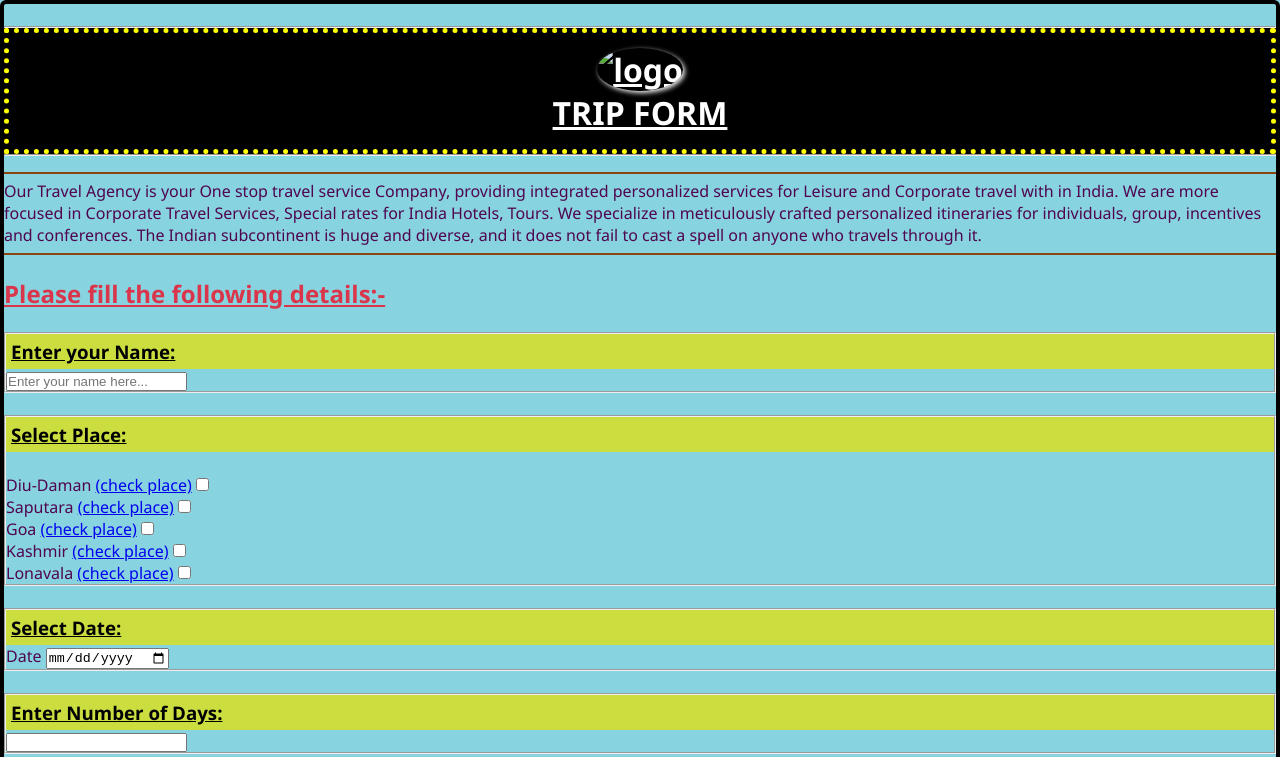
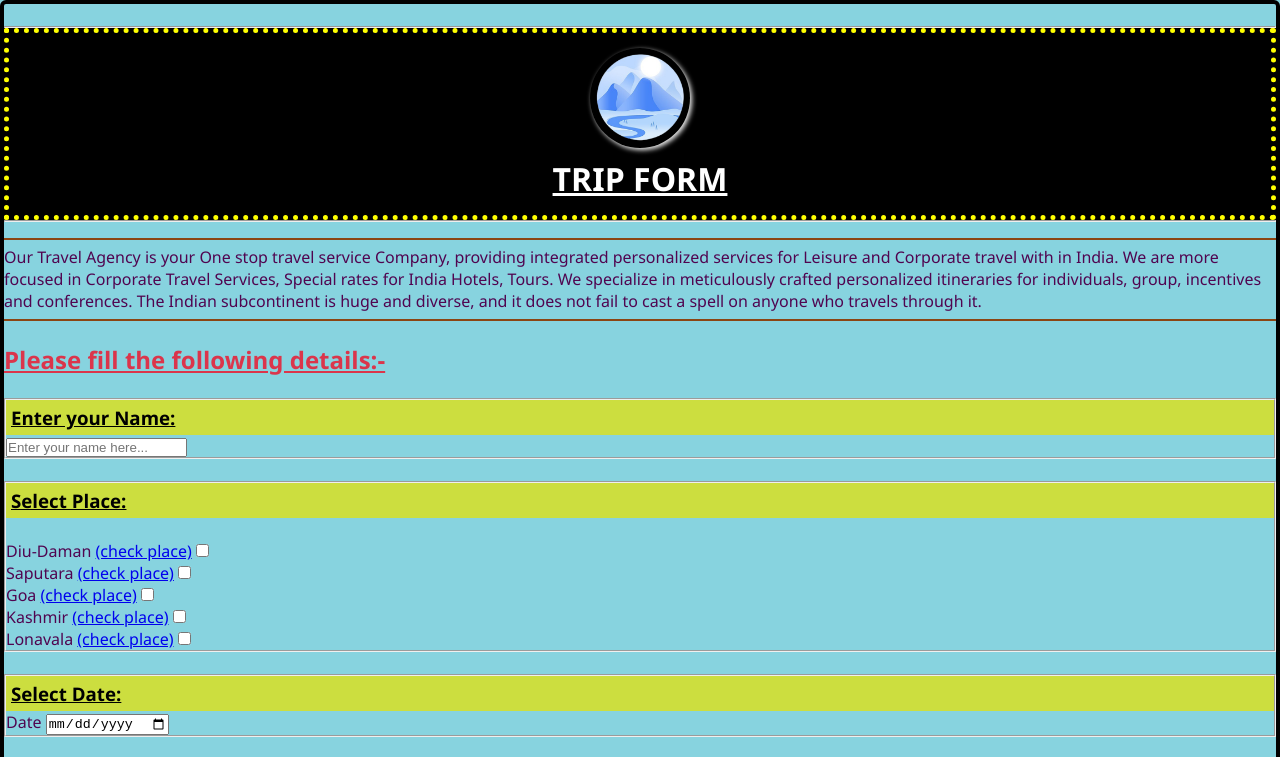
Before and after one commit to hetashah30/TripForm, a plain HTML site: page index.html in a window 1280 px wide. Shown: the top 757 px of the page. Drawn offline with Linux system fonts and the light colour scheme.

Commit message:
Update index.html

```diff
--- a/index.html
+++ b/index.html
@@ -12,7 +12,7 @@
         <br>
         <hr>
 
-        <h1><b><center><u><img class="logo" height="100px" src="\travel-logo.jpg" alt="logo"></center><center>TRIP FORM</center></u></b></h1>
+        <h1><b><center><u><img class="logo" height="100px" src="./logo-removebg-preview.png" alt="logo"></center><center>TRIP FORM</center></u></b></h1>
     </header>
     <hr>
     <div class="container">
```
